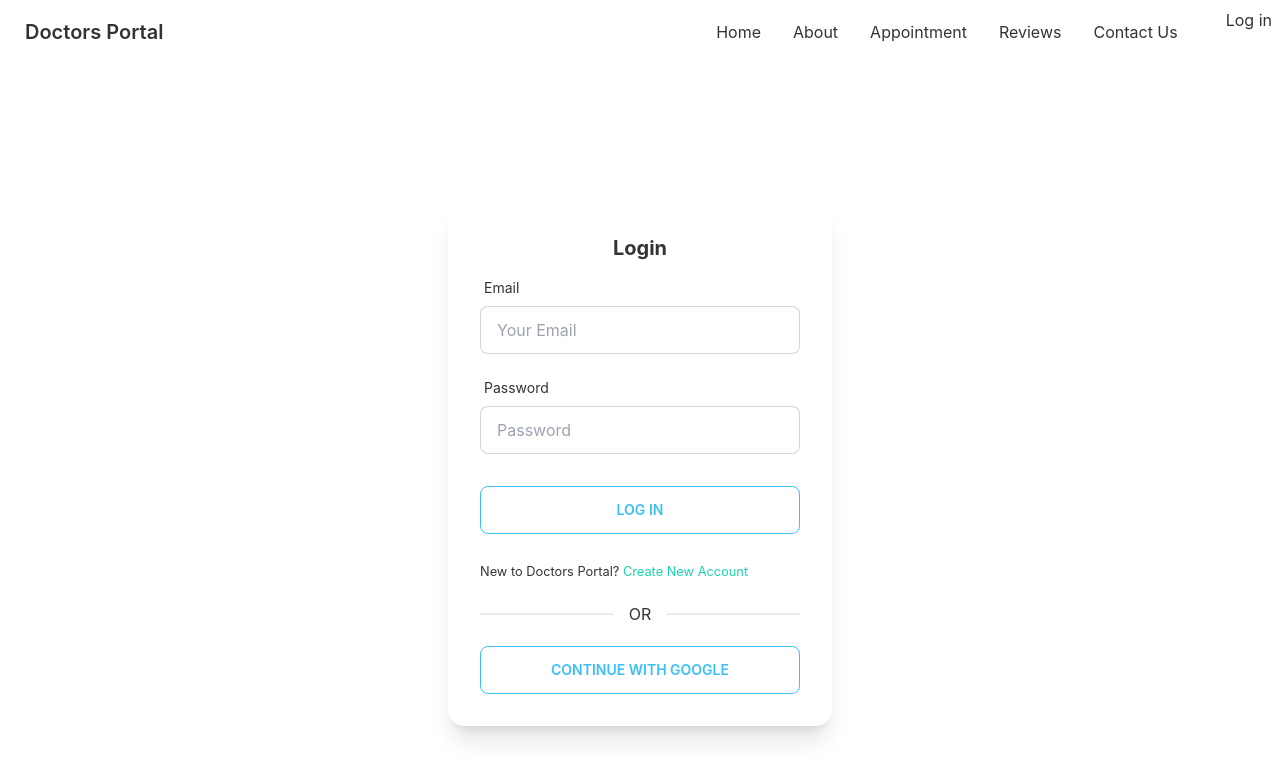
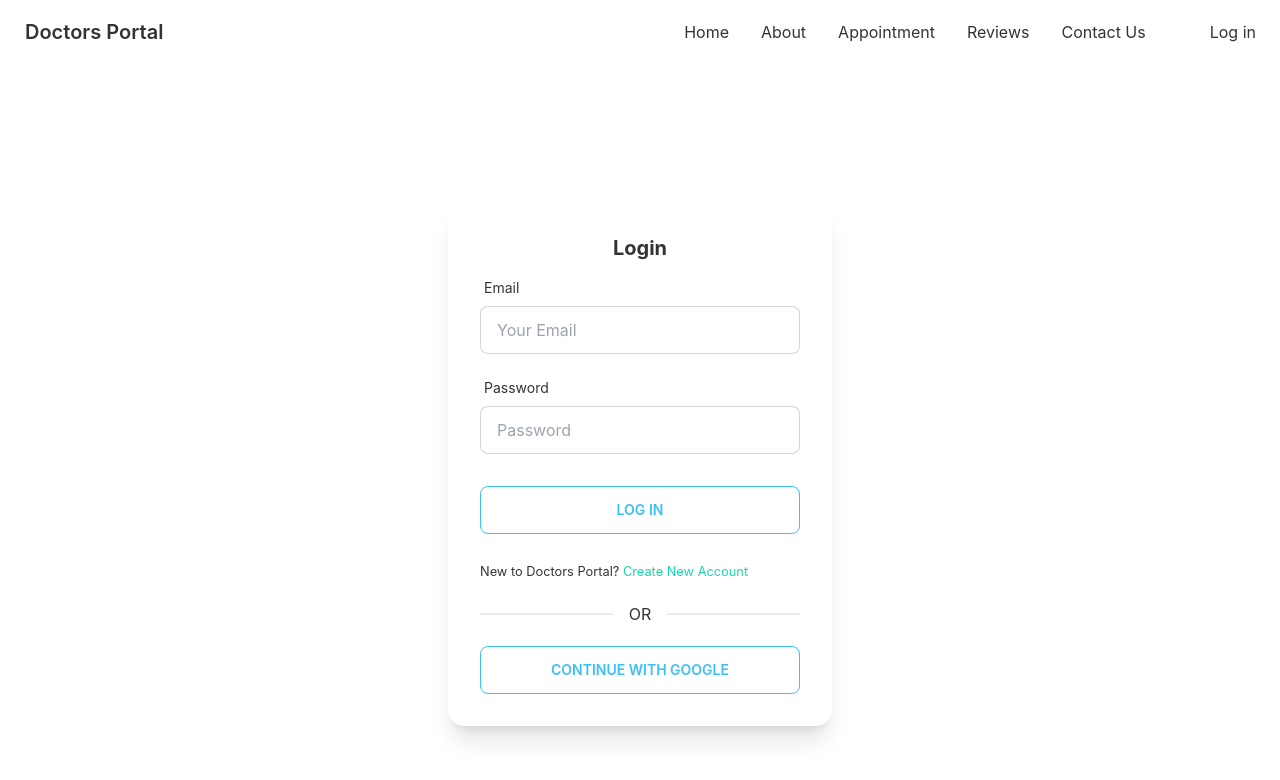
Before and after one commit to mhrayhan/doctors-portal, a React (Create React App) app: page /login in a window 1280 px wide. Shown: the top 780 px of the page. Built offline with nearby package versions, Linux system fonts and the light colour scheme; no server answers.

Commit message:
availabl slots update

```diff
--- a/package.json
+++ b/package.json
@@ -14,6 +14,7 @@
     "react-dom": "^18.1.0",
     "react-firebase-hooks": "^5.0.3",
     "react-hook-form": "^7.31.1",
+    "react-query": "^3.39.0",
     "react-router-dom": "^6.3.0",
     "react-scripts": "5.0.1",
     "sweetalert2": "^11.4.14",
--- a/src/Pages/Appintment/AvailableAppointment.js
+++ b/src/Pages/Appintment/AvailableAppointment.js
@@ -7,11 +7,12 @@ const AvailableAppointment = ({ date }) => {
     const  [services, setServices] = useState([]);
     const [treatment, setTreatment ] = useState(null)
 
+    const formattedDate = format(date, 'PP');
     useEffect(()=>{
-        fetch('http://localhost:5000/service')
+        fetch(`http://localhost:5000/available?date=${formattedDate}`)
         .then(res => res.json())
         .then(data => setServices(data))
-    },[])
+    },[formattedDate])
 
     return (
         <div className='my-16'>
--- a/src/Pages/Shared/Navbar.js
+++ b/src/Pages/Shared/Navbar.js
@@ -20,7 +20,7 @@ const Navbar = () => {
         <li><Link to='/review'>Reviews</Link></li>
         <li><Link to='/contactus'>Contact Us</Link></li>
         <li><span className='uppercase'>{user?.displayName}</span></li>
-        { user ? <button onClick={logout} className='btn btn-ghost'>Sign Out</button> : <Link to='/login'>Log in</Link>}
+        <li>{ user ? <button onClick={logout} className='btn btn-ghost'>Sign Out</button> : <Link to='/login'>Log in</Link>}</li>
   </>
     return (
         <div className="navbar bg-base-100">
--- a/src/index.js
+++ b/src/index.js
@@ -4,14 +4,21 @@ import './index.css';
 import App from './App';
 import reportWebVitals from './reportWebVitals';
 import { BrowserRouter } from 'react-router-dom';
+import {
+  QueryClient,
+  QueryClientProvider,
+} from 'react-query'
 
+const queryClient = new QueryClient()
 const root = ReactDOM.createRoot(document.getElementById('root'));
 root.render(
-<BrowserRouter>
   <React.StrictMode>
-    <App />
+    <QueryClientProvider client={queryClient}>
+    <BrowserRouter>
+        <App />
+    </BrowserRouter>
+    </QueryClientProvider>
   </React.StrictMode>
-</BrowserRouter>
 );
 
 // If you want to start measuring performance in your app, pass a function
```
Also changed, not shown: 1 other file (tests, documents, lock files or other folders).
